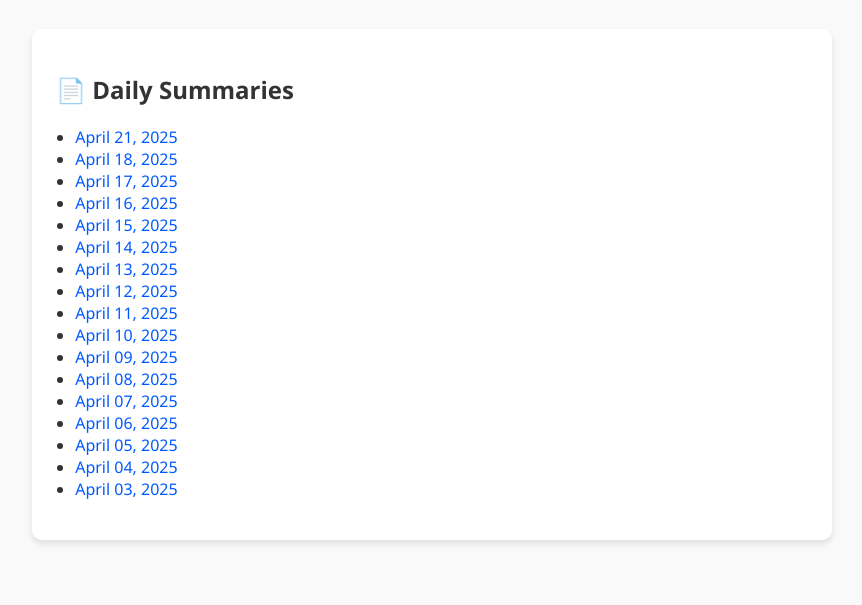
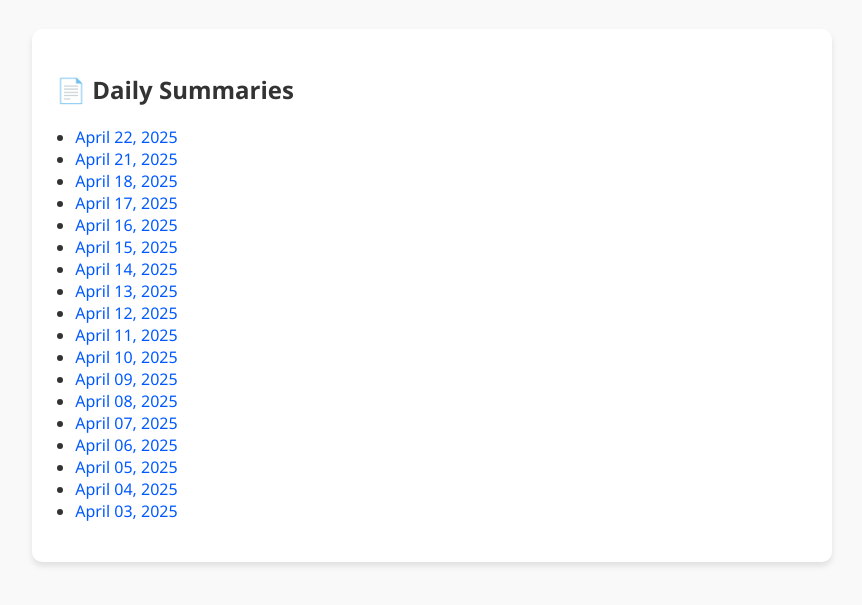
Before and after one commit to weiaiwayne/reddit-immigration-dashboard, a plain HTML site: page index.html in a window 1280 px wide. Shown: the part 143-748 px from the top of the page, without its empty margins (208-1070 px from the left). Drawn offline with Linux system fonts and the light colour scheme.

Commit message:
Update index.html with new summaries

```diff
--- a/index.html
+++ b/index.html
@@ -43,6 +43,7 @@
     <div class="card">
       <h2>📄 Daily Summaries</h2>
       <ul>
+        <li><a href="docs/gemini_analysis_20250422.md" target="_blank">April 22, 2025</a></li>
         <li><a href="docs/gemini_analysis_20250421.md" target="_blank">April 21, 2025</a></li>
         <li><a href="docs/gemini_analysis_20250418.md" target="_blank">April 18, 2025</a></li>
         <li><a href="docs/gemini_analysis_20250417.md" target="_blank">April 17, 2025</a></li>
```
